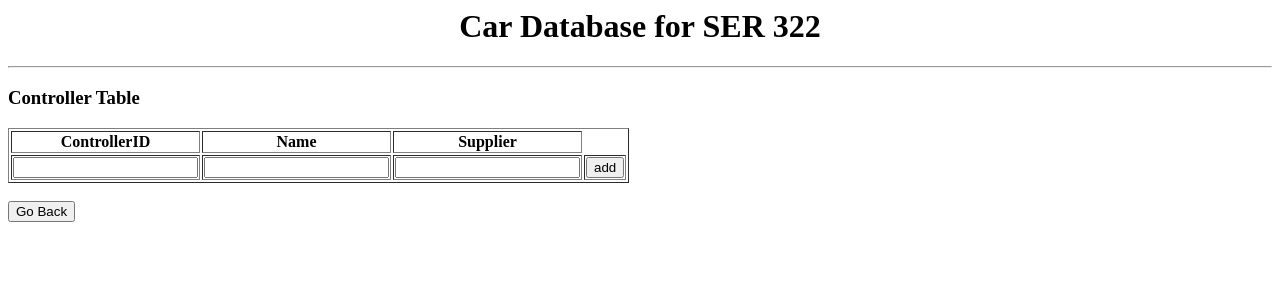
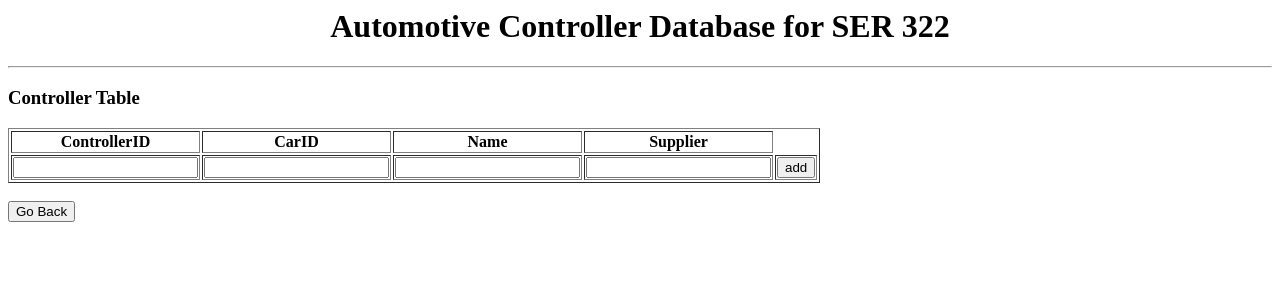
Before and after one commit to jctorre8/Database-Management-Final-Project, a PHP site: page /table6.php in a window 1280 px wide. Shown: the top 300 px of the page. Run offline with PHP 8.4, Linux system fonts and the light colour scheme; data that the repository does not hold is empty.

Commit message:
Update table6.php

```diff
--- a/table6.php
+++ b/table6.php
@@ -9,12 +9,12 @@ $con = @mysql_connect("localhost", "root", "");
 if(!$con) {
 	die("Cannot connect: " . mysql_error());
 }
-echo "<center><h1>Car Database for SER 322</h1></center> <hr />";
+echo "<center><h1>Automotive Controller Database for SER 322</h1></center> <hr />";
 mysql_select_db("Cars", $con);
 
 //update
 if (isset($_POST['update'])) {
-	$UpdateQuery = "UPDATE `controller` SET `ControllerID`='$_POST[controllerid]', Name='$_POST[name]', `Supplier`='$_POST[supplier]' WHERE `ControllerID`='$_POST[hidden]'";
+	$UpdateQuery = "UPDATE `controller` SET `ControllerID`='$_POST[controllerid]', CarID='$_POST[carid]' ,Name='$_POST[name]', `Supplier`='$_POST[supplier]' WHERE `ControllerID`='$_POST[hidden]'";
     mysql_query($UpdateQuery, $con);
 };
 
@@ -26,7 +26,7 @@ if (isset($_POST['delete'])) {
 
 //add
 if (isset($_POST['add'])) {
-	$AddQuery = "INSERT INTO `controller` (`ControllerID`, Name, `Supplier`) VALUES ('$_POST[ucontrollerid]', '$_POST[uname]', '$_POST[usupplier]')";
+	$AddQuery = "INSERT INTO `controller` (`ControllerID`, CarID, Name, `Supplier`) VALUES ('$_POST[ucontrollerid]', '$_POST[ucarid]', '$_POST[uname]', '$_POST[usupplier]')";
     mysql_query($AddQuery, $con);
 };
 
@@ -37,6 +37,7 @@ echo "<h3>Controller Table</h3>";
 echo "<table border=1>
 <tr>
 <th>ControllerID</th>
+<th>CarID</th>
 <th>Name</th>
 <th>Supplier</th>
 </tr>";
@@ -44,6 +45,7 @@ while($record = mysql_fetch_array($myData)) {
 	echo "<form action=table6.php method=post>";
 	echo "<tr>";
 	echo "<td>" . "<input type=text name=controllerid value=" . $record['ControllerID'] . " </td>";
+	echo "<td>" . "<input type=text name=carid value=" . $record['CarID'] . " </td>";
 	echo "<td>" . "<input type=text name=name value=" . $record['Name'] . " </td>";
 	echo "<td>" . "<input type=text name=supplier value=" . $record['Supplier'] . " </td>";
 	echo "<td>" . "<input type=hidden name=hidden value=" . $record['ControllerID'] . " </td>";
@@ -55,6 +57,7 @@ while($record = mysql_fetch_array($myData)) {
 echo "<form action=table6.php method=post>";
 echo "<tr>";
 echo "<td><input type=text name=ucontrollerid></td>";
+echo "<td><input type=text name=ucarid></td>";
 echo "<td><input type=text name=uname></td>";
 echo "<td><input type=text name=usupplier></td>";
 echo "<td>" . "<input type=submit name=add value=add" . " </td>";
```
